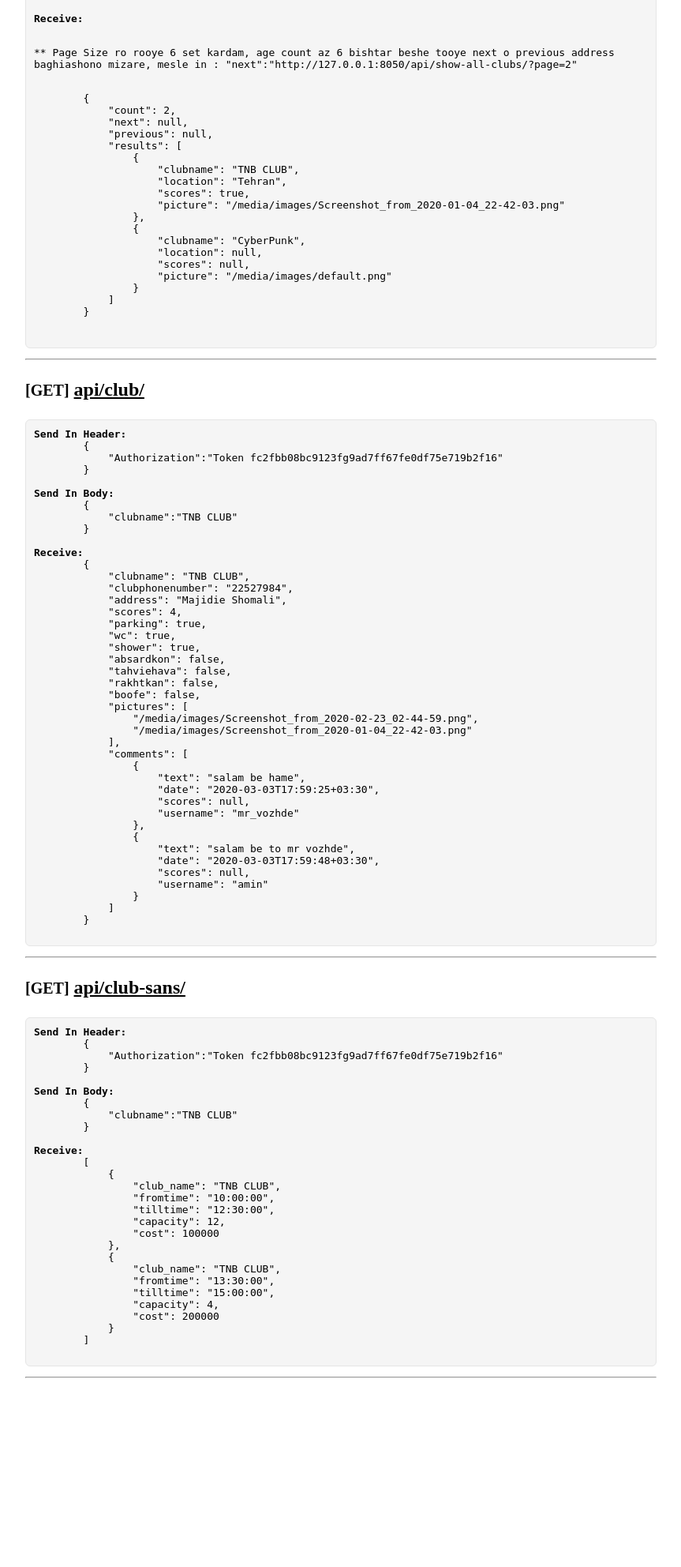
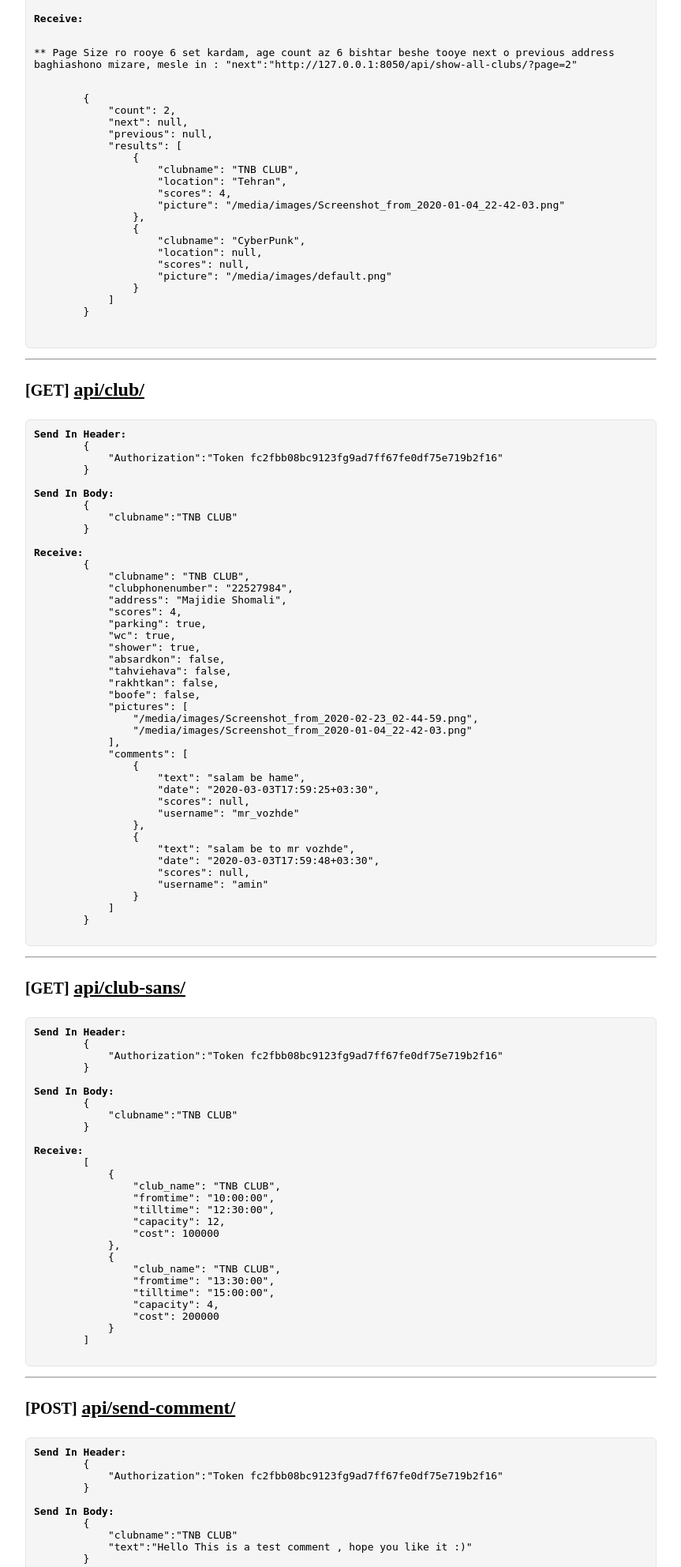
Before and after one commit to AliRn76/sporthub, a Django app: template app/templates/main.html in a window 1280 px wide. Shown: the part 820-2804 px from the top of the page at 79% size, without its empty margins (208-1071 px from the left). Before the commit the page ends 2565 px from the top, so only its background shows below. Run offline with Django 3.2, Linux system fonts and the light colour scheme; the template is opened without the code that fills it, so the values that code supplies are empty.

Commit message:
"Send Comment", view, serializer, html document Add Shod

```diff
--- a/app/api/urls.py
+++ b/app/api/urls.py
@@ -3,7 +3,7 @@ from django.urls import path
 from rest_framework.authtoken.views import obtain_auth_token
 
 from app.api.views import main_view, signup_view, show_all_clubs_view, show_club_view, \
-    show_club_sans
+    show_club_sans, send_comment_view
 
 
 app_name = "api"
@@ -15,5 +15,6 @@ urlpatterns = [
     path('show-all-clubs/', show_all_clubs_view),
     path('club/', show_club_view),
     path('club-sans/', show_club_sans),
+    path('send-comment/', send_comment_view),
 
 ]
--- a/app/templates/main.html
+++ b/app/templates/main.html
@@ -57,7 +57,7 @@
                 {
                     "clubname": "TNB CLUB",
                     "location": "Tehran",
-                    "scores": true,
+                    "scores": 4,
                     "picture": "/media/images/Screenshot_from_2020-01-04_22-42-03.png"
                 },
                 {
@@ -151,5 +151,31 @@
     </pre>
 
     <hr>
+
+
+
+    <h2><p><small>[POST]</small>   <ins>api/send-comment/</ins></p></h2>
+    <pre><b>Send In Header:</b>
+        {
+            "Authorization":"Token fc2fbb08bc9123fg9ad7ff67fe0df75e719b2f16"
+        }
+
+<b>Send In Body:</b>
+        {
+            "clubname":"TNB CLUB"
+            "text":"Hello This is a test comment , hope you like it :)"
+        }
+
+<b>Receive:</b>
+        {
+            "response": "successfully comment added",
+            "username": "Ali",
+            "clubname": "TNB CLUB",
+            "text": "Hello This is a test comment , hope you like it :)",
+            "date": "2020-03-08T16:30:22.971526"
+        }
+    </pre>
+
+    <hr>
 </body>
 </html>
```
Also changed, not shown: app/api/serializers.py (+12 -2 lines), app/api/views.py (+93 -18 lines).
